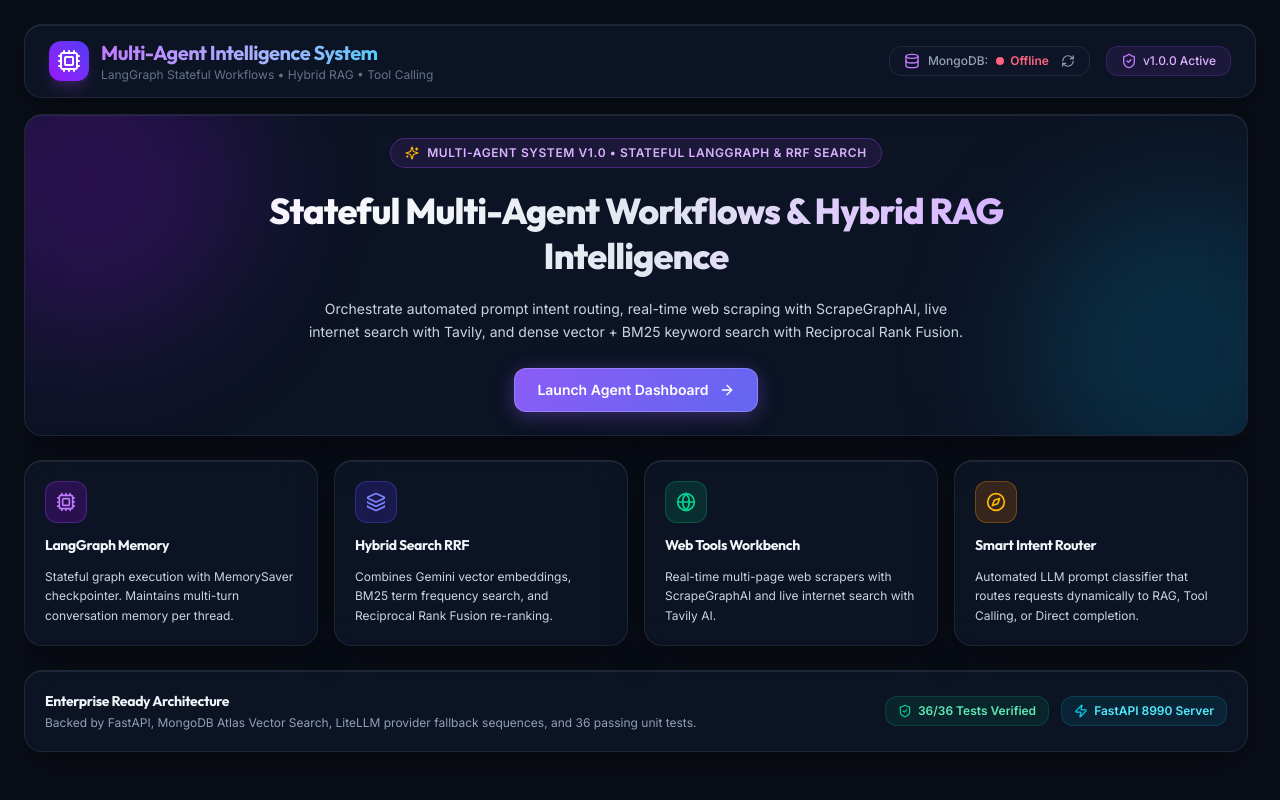
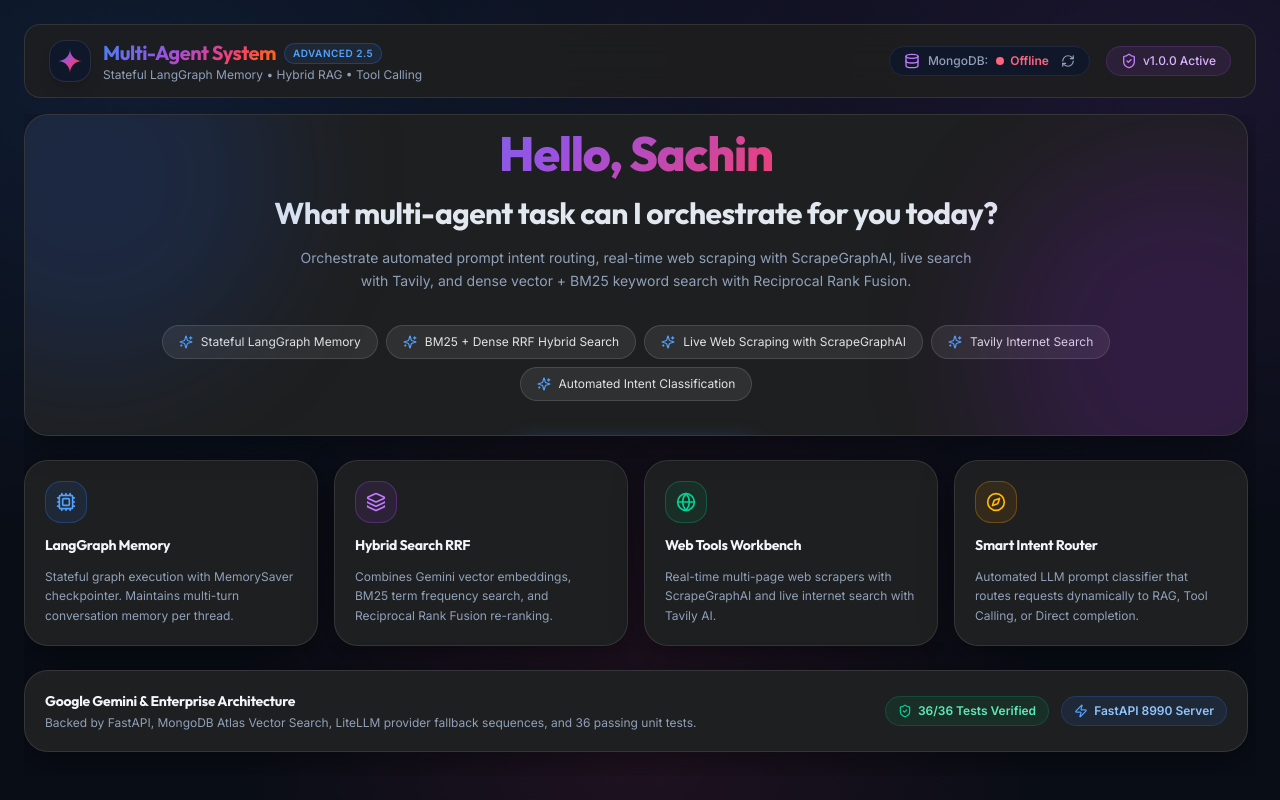
Before and after one commit to Sachinkannan127/Multi-Agent-System, a React (Vite) app in the folder frontend/: page / in a window 1280 px wide. Built offline with nearby package versions, Linux system fonts and the light colour scheme; no server answers.

Commit message:
style(frontend): transform application UI to Google Gemini color theme and layout

```diff
--- /dev/null
+++ b/frontend/src/components/common/GeminiSparkle.jsx
@@ -0,0 +1,25 @@
+import React from 'react';
+
+export const GeminiSparkle = ({ className = "w-6 h-6" }) => {
+  return (
+    <svg
+      className={className}
+      viewBox="0 0 24 24"
+      fill="none"
+      xmlns="http://www.w3.org/2000/svg"
+    >
+      <path
+        d="M12 0C12 6.62742 6.62742 12 0 12C6.62742 12 12 17.3726 12 24C12 17.3726 17.3726 12 24 12C17.3726 12 12 6.62742 12 0Z"
+        fill="url(#gemini-gradient)"
+      />
+      <defs>
+        <linearGradient id="gemini-gradient" x1="0" y1="0" x2="24" y2="24" gradientUnits="userSpaceOnUse">
+          <stop stopColor="#4285F4" />
+          <stop offset="0.33" stopColor="#9B51E0" />
+          <stop offset="0.66" stopColor="#EC407A" />
+          <stop offset="1" stopColor="#FF6D00" />
+        </linearGradient>
+      </defs>
+    </svg>
+  );
+};
--- a/frontend/src/components/common/Header.jsx
+++ b/frontend/src/components/common/Header.jsx
@@ -1,5 +1,6 @@
 import React, { useEffect, useState } from 'react';
-import { Database, ShieldCheck, Cpu, RefreshCw } from 'lucide-react';
+import { Database, ShieldCheck, RefreshCw, ChevronDown } from 'lucide-react';
+import { GeminiSparkle } from './GeminiSparkle';
 import { healthApi } from '../../api/healthApi';
 
 export const Header = ({ onGoHome }) => {
@@ -31,28 +32,35 @@
   }, []);
 
   return (
-    <header className="glass-panel border-b border-[var(--border-glass)] px-6 py-3.5 flex items-center justify-between mb-4 shrink-0">
+    <header className="px-6 py-3.5 flex items-center justify-between mb-4 shrink-0 bg-[#1E1F20]/90 backdrop-blur-xl border border-white/10 rounded-2xl">
+      {/* Brand & Gemini Logo */}
       <div
         onClick={onGoHome}
         className="flex items-center gap-3 cursor-pointer group hover:opacity-90 transition"
-        title="Return to Landing Overview"
+        title="Return to Gemini Landing Page"
       >
-        <div className="p-2 rounded-xl bg-gradient-to-tr from-purple-600 to-indigo-600 text-white shadow-lg shadow-purple-500/20 group-hover:scale-105 transition-transform">
-          <Cpu className="w-6 h-6" />
+        <div className="p-2 rounded-2xl bg-slate-900 border border-white/10 shadow-lg group-hover:scale-105 transition-transform flex items-center justify-center">
+          <GeminiSparkle className="w-6 h-6" />
         </div>
         <div>
-          <h1 className="text-xl font-bold bg-gradient-to-r from-purple-400 via-indigo-300 to-cyan-400 bg-clip-text text-transparent">
-            Multi-Agent Intelligence System
-          </h1>
-          <p className="text-xs text-[var(--text-dim)]">LangGraph Stateful Workflows • Hybrid RAG • Tool Calling</p>
+          <div className="flex items-center gap-2">
+            <h1 className="text-xl font-bold gemini-gradient-text tracking-tight">
+            Multi-Agent System
+            </h1>
+            <span className="text-[10px] px-2 py-0.5 rounded-full bg-blue-500/10 border border-blue-500/30 text-blue-400 font-semibold uppercase tracking-wider flex items-center gap-1">
+              Advanced 2.5
+            </span>
+          </div>
+          <p className="text-xs text-slate-400">Stateful LangGraph Memory • Hybrid RAG • Tool Calling</p>
         </div>
       </div>
 
+      {/* Right Controls */}
       <div className="flex items-center gap-4">
-        {/* MongoDB Health Indicator */}
-        <div className="flex items-center gap-2 px-3.5 py-1.5 rounded-xl bg-slate-900/80 border border-slate-800 text-xs">
+        {/* MongoDB Health Indicator Pill */}
+        <div className="flex items-center gap-2 px-3.5 py-1.5 rounded-full bg-slate-900/90 border border-slate-800 text-xs">
           <Database className="w-4 h-4 text-purple-400" />
-          <span className="text-[var(--text-muted)] font-medium">MongoDB:</span>
+          <span className="text-slate-400 font-medium">MongoDB:</span>
           {mongoStatus === 'connected' ? (
             <span className="flex items-center gap-1.5 text-emerald-400 font-semibold">
               <span className="w-2 h-2 rounded-full bg-emerald-400 animate-pulse"></span>
@@ -67,15 +75,15 @@
           <button
             onClick={checkHealth}
             disabled={loading}
-            className="ml-1 text-slate-400 hover:text-purple-400 transition cursor-pointer"
+            className="ml-1 text-slate-400 hover:text-blue-400 transition cursor-pointer"
             title="Refresh Connection"
           >
             <RefreshCw className={`w-3.5 h-3.5 ${loading ? 'animate-spin' : ''}`} />
           </button>
         </div>
 
-        {/* System Version Badge */}
-        <div className="flex items-center gap-1.5 px-3.5 py-1.5 rounded-xl bg-purple-500/10 border border-purple-500/20 text-xs text-purple-300 font-medium">
+        {/* Gemini Active Badge */}
+        <div className="flex items-center gap-1.5 px-3.5 py-1.5 rounded-full bg-purple-500/10 border border-purple-500/20 text-xs text-purple-300 font-medium">
           <ShieldCheck className="w-4 h-4 text-purple-400" />
           <span>v1.0.0 Active</span>
         </div>
--- a/frontend/src/index.css
+++ b/frontend/src/index.css
@@ -2,31 +2,31 @@
 
 @layer base {
   :root {
-    --bg-dark: #090D16;
-    --bg-card: rgba(15, 23, 42, 0.72);
-    --bg-card-hover: rgba(30, 41, 59, 0.85);
-    --border-glass: rgba(255, 255, 255, 0.08);
-    --border-glass-hover: rgba(139, 92, 246, 0.45);
+    --gemini-bg: #131314;
+    --gemini-card: #1E1F20;
+    --gemini-card-hover: #282A2C;
+    --gemini-sidebar: #1E1F20;
+    --gemini-border: rgba(255, 255, 255, 0.1);
+    --gemini-border-hover: rgba(66, 133, 244, 0.4);
 
-    --primary-purple: #8B5CF6;
-    --primary-indigo: #6366F1;
-    --accent-cyan: #06B6D4;
-    --accent-emerald: #10B981;
-    --accent-amber: #F59E0B;
-    --accent-rose: #F43F5E;
+    --gemini-blue: #4285F4;
+    --gemini-purple: #9B51E0;
+    --gemini-pink: #EC407A;
+    --gemini-amber: #FF6D00;
+    --gemini-green: #00E676;
 
-    --text-main: #F8FAFC;
-    --text-muted: #94A3B8;
-    --text-dim: #64748B;
+    --text-main: #E3E3E3;
+    --text-muted: #C4C7C5;
+    --text-dim: #8E918F;
   }
 
   body {
     font-family: 'Inter', system-ui, -apple-system, sans-serif;
-    background-color: var(--bg-dark);
+    background-color: var(--gemini-bg);
     background-image:
-      radial-gradient(at 0% 0%, rgba(139, 92, 246, 0.18) 0px, transparent 50%),
-      radial-gradient(at 100% 0%, rgba(6, 182, 212, 0.14) 0px, transparent 50%),
-      radial-gradient(at 50% 100%, rgba(16, 185, 129, 0.12) 0px, transparent 50%);
+      radial-gradient(at 10% 10%, rgba(66, 133, 244, 0.12) 0px, transparent 45%),
+      radial-gradient(at 90% 10%, rgba(155, 81, 224, 0.12) 0px, transparent 45%),
+      radial-gradient(at 50% 90%, rgba(236, 64, 122, 0.1) 0px, transparent 45%);
     color: var(--text-main);
     min-height: 100vh;
     margin: 0;
@@ -35,7 +35,7 @@
 
   h1, h2, h3, h4, .font-heading {
     font-family: 'Outfit', sans-serif;
-    letter-spacing: -0.025em;
+    letter-spacing: -0.02em;
   }
 
   code, pre, .font-mono {
@@ -43,80 +43,85 @@
   }
 }
 
-/* Glassmorphism Cards */
-.glass-panel {
-  background: var(--bg-card);
-  backdrop-filter: blur(24px);
-  -webkit-backdrop-filter: blur(24px);
-  border: 1px solid var(--border-glass);
-  border-radius: 18px;
-  box-shadow: 0 10px 40px -10px rgba(0, 0, 0, 0.55), inset 0 1px 0 0 rgba(255, 255, 255, 0.08);
+/* Gemini Multi-Color Gradient Text */
+.gemini-gradient-text {
+  background: linear-gradient(135deg, #4285F4 0%, #9B51E0 40%, #EC407A 70%, #FF6D00 100%);
+  -webkit-background-clip: text;
+  -webkit-text-fill-color: transparent;
+}
+
+/* Gemini Glowing Cards */
+.gemini-card {
+  background: var(--gemini-card);
+  border: 1px solid var(--gemini-border);
+  border-radius: 24px;
+  box-shadow: 0 8px 32px 0 rgba(0, 0, 0, 0.4);
   transition: all 0.25s cubic-bezier(0.4, 0, 0.2, 1);
 }
 
-.glass-panel:hover {
-  border-color: var(--border-glass-hover);
-  box-shadow: 0 16px 48px -12px rgba(139, 92, 246, 0.22), inset 0 1px 0 0 rgba(255, 255, 255, 0.12);
+.gemini-card:hover {
+  border-color: rgba(155, 81, 224, 0.4);
+  box-shadow: 0 12px 40px 0 rgba(66, 133, 244, 0.15);
 }
 
-.glass-input {
-  background: rgba(15, 23, 42, 0.8);
-  border: 1px solid rgba(255, 255, 255, 0.12);
+/* Gemini Rounded Input Pill */
+.gemini-input-pill {
+  background: #1E1F20;
+  border: 1px solid rgba(255, 255, 255, 0.15);
   color: var(--text-main);
-  border-radius: 12px;
-  padding: 11px 16px;
+  border-radius: 28px;
+  padding: 14px 22px;
   outline: none;
   transition: all 0.2s cubic-bezier(0.4, 0, 0.2, 1);
 }
 
-.glass-input:focus {
-  border-color: var(--primary-purple);
-  box-shadow: 0 0 0 4px rgba(139, 92, 246, 0.25);
-  background: rgba(15, 23, 42, 0.95);
+.gemini-input-pill:focus {
+  border-color: #4285F4;
+  box-shadow: 0 0 0 4px rgba(66, 133, 244, 0.2);
+  background: #282A2C;
 }
 
-/* Premium Glow Buttons */
-.btn-primary {
-  background: linear-gradient(135deg, #8B5CF6, #6366F1);
+/* Gemini Buttons */
+.btn-gemini {
+  background: linear-gradient(135deg, #4285F4, #9B51E0);
   color: #ffffff;
   font-weight: 600;
-  border: 1px solid rgba(255, 255, 255, 0.2);
-  border-radius: 12px;
-  padding: 11px 22px;
+  border: none;
+  border-radius: 24px;
+  padding: 12px 24px;
   cursor: pointer;
   display: inline-flex;
   align-items: center;
   gap: 10px;
   transition: all 0.2s cubic-bezier(0.4, 0, 0.2, 1);
-  box-shadow: 0 4px 20px rgba(139, 92, 246, 0.35);
+  box-shadow: 0 4px 20px rgba(66, 133, 244, 0.35);
 }
 
-.btn-primary:hover {
+.btn-gemini:hover {
   transform: translateY(-1.5px);
-  box-shadow: 0 8px 30px rgba(139, 92, 246, 0.55);
-  filter: brightness(1.1);
+  box-shadow: 0 8px 30px rgba(155, 81, 224, 0.5);
+  filter: brightness(1.08);
 }
 
-.btn-secondary {
-  background: rgba(255, 255, 255, 0.06);
+.btn-gemini-pill {
+  background: rgba(255, 255, 255, 0.08);
   border: 1px solid rgba(255, 255, 255, 0.12);
   color: var(--text-main);
-  border-radius: 12px;
-  padding: 11px 18px;
+  border-radius: 20px;
+  padding: 8px 16px;
   cursor: pointer;
   display: inline-flex;
   align-items: center;
   gap: 8px;
-  transition: all 0.2s cubic-bezier(0.4, 0, 0.2, 1);
+  transition: all 0.2s;
 }
 
-.btn-secondary:hover {
-  background: rgba(255, 255, 255, 0.12);
-  border-color: rgba(255, 255, 255, 0.25);
-  transform: translateY(-1px);
+.btn-gemini-pill:hover {
+  background: rgba(255, 255, 255, 0.15);
+  border-color: rgba(66, 133, 244, 0.4);
 }
 
-/* Scrollbar Customization */
+/* Custom Gemini Scrollbar */
 ::-webkit-scrollbar {
   width: 6px;
   height: 6px;
@@ -125,38 +130,28 @@
   background: transparent;
 }
 ::-webkit-scrollbar-thumb {
-  background: rgba(255, 255, 255, 0.16);
+  background: rgba(255, 255, 255, 0.2);
   border-radius: 9999px;
 }
 ::-webkit-scrollbar-thumb:hover {
-  background: rgba(139, 92, 246, 0.5);
+  background: rgba(66, 133, 244, 0.5);
 }
 
-/* Route Intent Badges */
+/* Gemini Route Badges */
 .badge-rag {
-  background: rgba(99, 102, 241, 0.16);
-  color: #818CF8;
-  border: 1px solid rgba(99, 102, 241, 0.35);
+  background: rgba(66, 133, 244, 0.15);
+  color: #4285F4;
+  border: 1px solid rgba(66, 133, 244, 0.35);
 }
 
 .badge-toolcalling {
-  background: rgba(16, 185, 129, 0.16);
-  color: #34D399;
-  border: 1px solid rgba(16, 185, 129, 0.35);
+  background: rgba(0, 230, 118, 0.15);
+  color: #00E676;
+  border: 1px solid rgba(0, 230, 118, 0.35);
 }
 
 .badge-direct {
-  background: rgba(245, 158, 11, 0.16);
-  color: #FBBF24;
-  border: 1px solid rgba(245, 158, 11, 0.35);
+  background: rgba(255, 109, 0, 0.15);
+  color: #FF6D00;
+  border: 1px solid rgba(255, 109, 0, 0.35);
 }
-
-/* Glow Keyframe Animations */
-@keyframes pulseGlow {
-  0%, 100% { opacity: 0.6; }
-  50% { opacity: 1; }
-}
-
-.pulse-active {
-  animation: pulseGlow 2s infinite;
-}
--- a/frontend/src/views/LandingView.jsx
+++ b/frontend/src/views/LandingView.jsx
@@ -1,32 +1,59 @@
 import React from 'react';
 import { Cpu, Layers, Globe, Compass, ArrowRight, ShieldCheck, Zap, Sparkles } from 'lucide-react';
+import { GeminiSparkle } from '../components/common/GeminiSparkle';
 
 export const LandingView = ({ onExplore, onLaunch }) => {
   const handleClick = onExplore || onLaunch;
 
+  const samplePills = [
+    "Stateful LangGraph Memory",
+    "BM25 + Dense RRF Hybrid Search",
+    "Live Web Scraping with ScrapeGraphAI",
+    "Tavily Internet Search",
+    "Automated Intent Classification"
+  ];
+
   return (
     <div className="flex-1 flex flex-col gap-6 overflow-y-auto pr-2 pb-6 max-w-7xl mx-auto w-full">
-      {/* Hero Section */}
-      <section className="glass-panel p-8 md:p-10 relative overflow-hidden text-center flex flex-col items-center justify-center space-y-5">
-        <div className="absolute -top-24 -left-24 w-80 h-80 bg-purple-600/20 rounded-full blur-3xl pointer-events-none"></div>
-        <div className="absolute -bottom-24 -right-24 w-80 h-80 bg-cyan-600/20 rounded-full blur-3xl pointer-events-none"></div>
+      {/* Gemini Hero Greeting Section */}
+      <section className="gemini-card p-8 md:p-10 relative overflow-hidden text-center flex flex-col items-center justify-center space-y-6">
+        <div className="absolute -top-32 -left-32 w-96 h-96 bg-blue-600/15 rounded-full blur-3xl pointer-events-none"></div>
+        <div className="absolute -bottom-32 -right-32 w-96 h-96 bg-purple-600/15 rounded-full blur-3xl pointer-events-none"></div>
 
-        <div className="inline-flex items-center gap-2 px-3.5 py-1.5 rounded-full bg-purple-500/10 border border-purple-500/30 text-purple-300 text-xs font-semibold uppercase tracking-wider">
-          <Sparkles className="w-3.5 h-3.5 text-amber-400" />
-          Multi-Agent System v1.0 • Stateful LangGraph & RRF Search
+        <div className="inline-flex items-center gap-2 px-4 py-1.5 rounded-full bg-slate-900 border border-white/10 text-slate-300 text-xs font-medium">
+          <GeminiSparkle className="w-4 h-4" />
+          Powered by Gemini 2.5 & LangGraph Multi-Agent Architecture
         </div>
 
-        <h1 className="text-3xl md:text-4xl font-extrabold max-w-3xl leading-tight bg-gradient-to-r from-white via-slate-200 to-purple-300 bg-clip-text text-transparent">
-          Stateful Multi-Agent Workflows & Hybrid RAG Intelligence
-        </h1>
+        <div className="space-y-3 max-w-3xl">
+          <h1 className="text-4xl md:text-5xl font-extrabold gemini-gradient-text tracking-tight leading-tight">
+            Hello, Sachin
+          </h1>
+          <h2 className="text-2xl md:text-3xl font-bold text-slate-200">
+            What multi-agent task can I orchestrate for you today?
+          </h2>
+          <p className="text-xs md:text-sm text-slate-400 max-w-2xl mx-auto leading-relaxed pt-1">
+            Orchestrate automated prompt intent routing, real-time web scraping with ScrapeGraphAI, live search with Tavily, and dense vector + BM25 keyword search with Reciprocal Rank Fusion.
+          </p>
+        </div>
 
-        <p className="text-xs md:text-sm text-slate-300 max-w-2xl leading-relaxed">
-          Orchestrate automated prompt intent routing, real-time web scraping with ScrapeGraphAI, live internet search with Tavily, and dense vector + BM25 keyword search with Reciprocal Rank Fusion.
-        </p>
+        {/* Gemini Sample Suggestion Pills */}
+        <div className="flex flex-wrap items-center justify-center gap-2 pt-2">
+          {samplePills.map((pill, idx) => (
+            <button
+              key={idx}
+              onClick={handleClick}
+              className="btn-gemini-pill text-xs text-slate-300 hover:text-white"
+            >
+              <Sparkles className="w-3.5 h-3.5 text-blue-400" />
+              <span>{pill}</span>
+            </button>
+          ))}
+        </div>
 
-        <div className="flex items-center gap-4 pt-1">
-          <button onClick={handleClick} className="btn-primary text-sm px-7 py-3 cursor-pointer shadow-xl shadow-purple-500/25">
-            <span>Launch Agent Dashboard</span>
+        <div className="flex items-center gap-4 pt-3">
+          <button onClick={handleClick} className="btn-gemini text-sm px-8 py-3.5 shadow-xl shadow-blue-500/25">
+            <span>Launch Gemini Dashboard</span>
             <ArrowRight className="w-4 h-4" />
           </button>
         </div>
@@ -34,49 +61,49 @@
 
       {/* Feature Capabilities Grid */}
       <section className="grid grid-cols-1 sm:grid-cols-2 lg:grid-cols-4 gap-4">
-        <div className="glass-panel p-5 flex flex-col space-y-3 justify-between hover:border-purple-500/40 transition">
+        <div className="gemini-card p-5 flex flex-col space-y-3 justify-between hover:border-blue-500/40 transition">
           <div className="space-y-3">
-            <div className="p-2.5 rounded-xl bg-purple-600/20 border border-purple-500/30 text-purple-400 w-fit">
+            <div className="p-2.5 rounded-2xl bg-blue-500/10 border border-blue-500/30 text-blue-400 w-fit">
               <Cpu className="w-5 h-5" />
             </div>
             <h3 className="text-sm font-bold text-slate-100">LangGraph Memory</h3>
-            <p className="text-xs text-slate-300 leading-relaxed">
+            <p className="text-xs text-slate-400 leading-relaxed">
               Stateful graph execution with MemorySaver checkpointer. Maintains multi-turn conversation memory per thread.
             </p>
           </div>
         </div>
 
-        <div className="glass-panel p-5 flex flex-col space-y-3 justify-between hover:border-indigo-500/40 transition">
+        <div className="gemini-card p-5 flex flex-col space-y-3 justify-between hover:border-purple-500/40 transition">
           <div className="space-y-3">
-            <div className="p-2.5 rounded-xl bg-indigo-600/20 border border-indigo-500/30 text-indigo-400 w-fit">
+            <div className="p-2.5 rounded-2xl bg-purple-500/10 border border-purple-500/30 text-purple-400 w-fit">
               <Layers className="w-5 h-5" />
             </div>
             <h3 className="text-sm font-bold text-slate-100">Hybrid Search RRF</h3>
-            <p className="text-xs text-slate-300 leading-relaxed">
+            <p className="text-xs text-slate-400 leading-relaxed">
               Combines Gemini vector embeddings, BM25 term frequency search, and Reciprocal Rank Fusion re-ranking.
             </p>
           </div>
         </div>
 
-        <div className="glass-panel p-5 flex flex-col space-y-3 justify-between hover:border-emerald-500/40 transition">
+        <div className="gemini-card p-5 flex flex-col space-y-3 justify-between hover:border-green-500/40 transition">
           <div className="space-y-3">
-            <div className="p-2.5 rounded-xl bg-emerald-600/20 border border-emerald-500/30 text-emerald-400 w-fit">
+            <div className="p-2.5 rounded-2xl bg-emerald-500/10 border border-emerald-500/30 text-emerald-400 w-fit">
               <Globe className="w-5 h-5" />
             </div>
             <h3 className="text-sm font-bold text-slate-100">Web Tools Workbench</h3>
-            <p className="text-xs text-slate-300 leading-relaxed">
+            <p className="text-xs text-slate-400 leading-relaxed">
               Real-time multi-page web scrapers with ScrapeGraphAI and live internet search with Tavily AI.
             </p>
           </div>
         </div>
 
-        <div className="glass-panel p-5 flex flex-col space-y-3 justify-between hover:border-amber-500/40 transition">
+        <div className="gemini-card p-5 flex flex-col space-y-3 justify-between hover:border-amber-500/40 transition">
           <div className="space-y-3">
-            <div className="p-2.5 rounded-xl bg-amber-600/20 border border-amber-500/30 text-amber-400 w-fit">
+            <div className="p-2.5 rounded-2xl bg-amber-500/10 border border-amber-500/30 text-amber-400 w-fit">
               <Compass className="w-5 h-5" />
             </div>
             <h3 className="text-sm font-bold text-slate-100">Smart Intent Router</h3>
-            <p className="text-xs text-slate-300 leading-relaxed">
+            <p className="text-xs text-slate-400 leading-relaxed">
               Automated LLM prompt classifier that routes requests dynamically to RAG, Tool Calling, or Direct completion.
             </p>
           </div>
@@ -84,20 +111,20 @@
       </section>
 
       {/* Capabilities Comparison Banner */}
-      <section className="glass-panel p-5 flex flex-col sm:flex-row items-center justify-between gap-4">
+      <section className="gemini-card p-5 flex flex-col sm:flex-row items-center justify-between gap-4">
         <div className="space-y-1">
-          <h3 className="text-sm font-bold text-slate-100">Enterprise Ready Architecture</h3>
+          <h3 className="text-sm font-bold text-slate-100">Google Gemini & Enterprise Architecture</h3>
           <p className="text-xs text-slate-400">
             Backed by FastAPI, MongoDB Atlas Vector Search, LiteLLM provider fallback sequences, and 36 passing unit tests.
           </p>
         </div>
         <div className="flex items-center gap-3 shrink-0">
-          <div className="flex items-center gap-1.5 px-3 py-1.5 rounded-xl bg-emerald-500/10 border border-emerald-500/20 text-emerald-300 text-xs font-semibold">
+          <div className="flex items-center gap-1.5 px-3 py-1.5 rounded-full bg-emerald-500/10 border border-emerald-500/20 text-emerald-300 text-xs font-semibold">
             <ShieldCheck className="w-3.5 h-3.5 text-emerald-400" />
             36/36 Tests Verified
           </div>
-          <div className="flex items-center gap-1.5 px-3 py-1.5 rounded-xl bg-cyan-500/10 border border-cyan-500/20 text-cyan-300 text-xs font-semibold">
-            <Zap className="w-3.5 h-3.5 text-cyan-400" />
+          <div className="flex items-center gap-1.5 px-3 py-1.5 rounded-full bg-blue-500/10 border border-blue-500/20 text-blue-300 text-xs font-semibold">
+            <Zap className="w-3.5 h-3.5 text-blue-400" />
             FastAPI 8990 Server
           </div>
         </div>
```
Also changed, not shown: frontend/src/components/common/Sidebar.jsx (+29 -17 lines), frontend/src/views/ChatView.jsx (+38 -37 lines), 3 other files (tests, documents, lock files or other folders).
